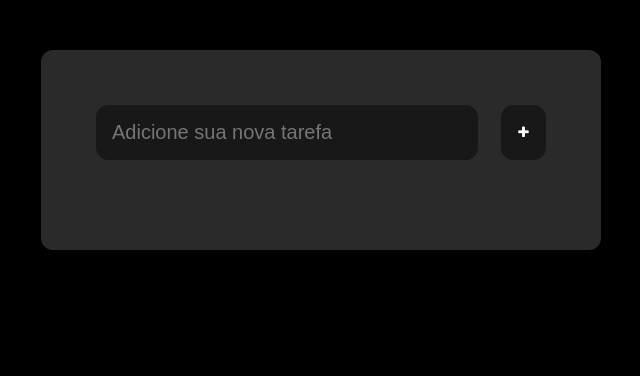
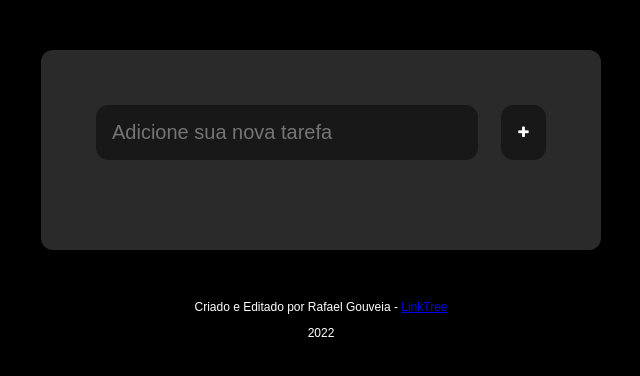
Before and after one commit to Shaffer443/CriandoListaDeTarefas, a plain HTML site: page index.html in a window 1280 px wide. Shown: the whole page, without its empty margins (319-959 px from the left). Drawn offline with Linux system fonts and the light colour scheme.

Commit message:
adição da tag footer

```diff
--- a/css/stylos.css
+++ b/css/stylos.css
@@ -188,3 +188,12 @@ form{
     background: #3c3a3a;
 
 }
+
+footer{
+
+    text-align: center;
+    top:50%; /*Deixando centralizado*/
+    left:40%;
+
+    font-size: 12px;
+}
--- a/index.html
+++ b/index.html
@@ -63,4 +63,8 @@
     <script src="js/tarefas.js"></script>
 
 </body>
+<footer>
+    <p id="linha1">Criado e Editado por Rafael Gouveia - <a href="https://linktr.ee/rafaelgouveia" target="_blank">LinkTree</a></p>
+    <p id="linha2">2022</p>
+</footer>
 </html>
```
